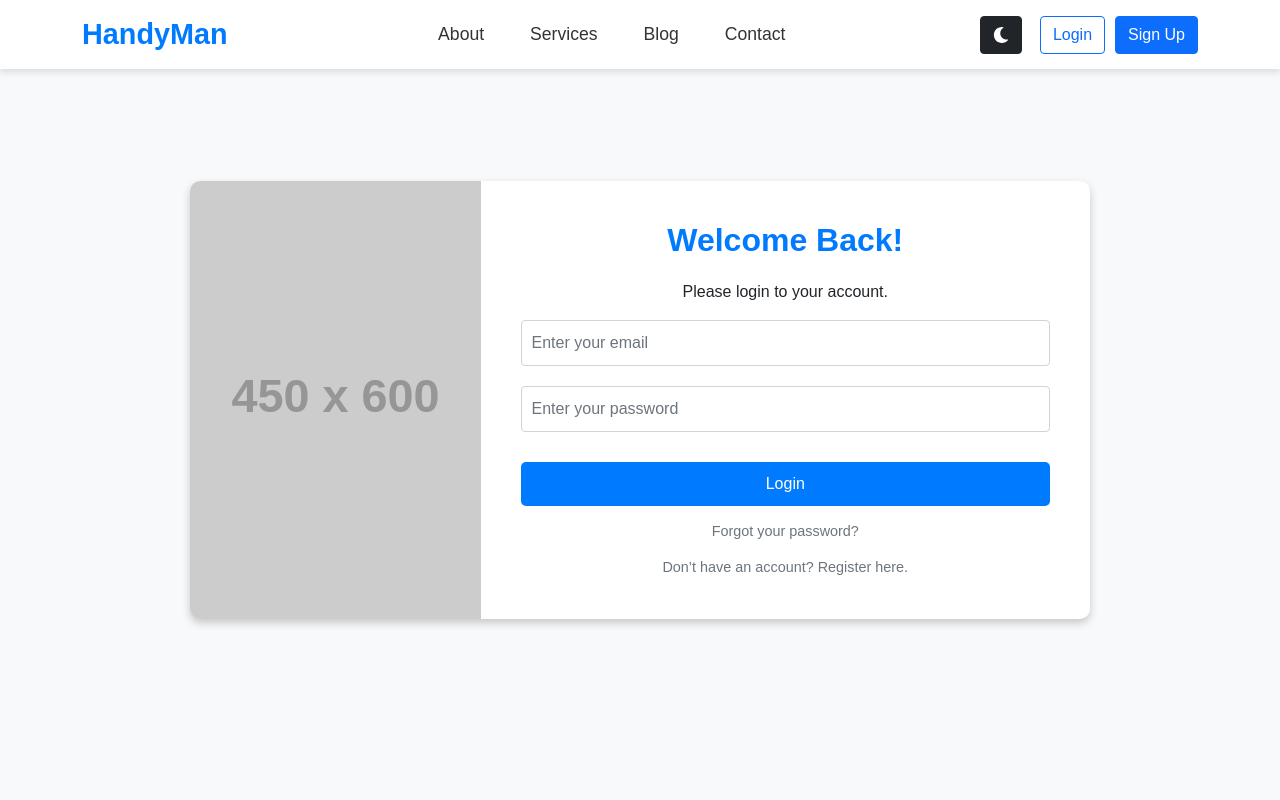
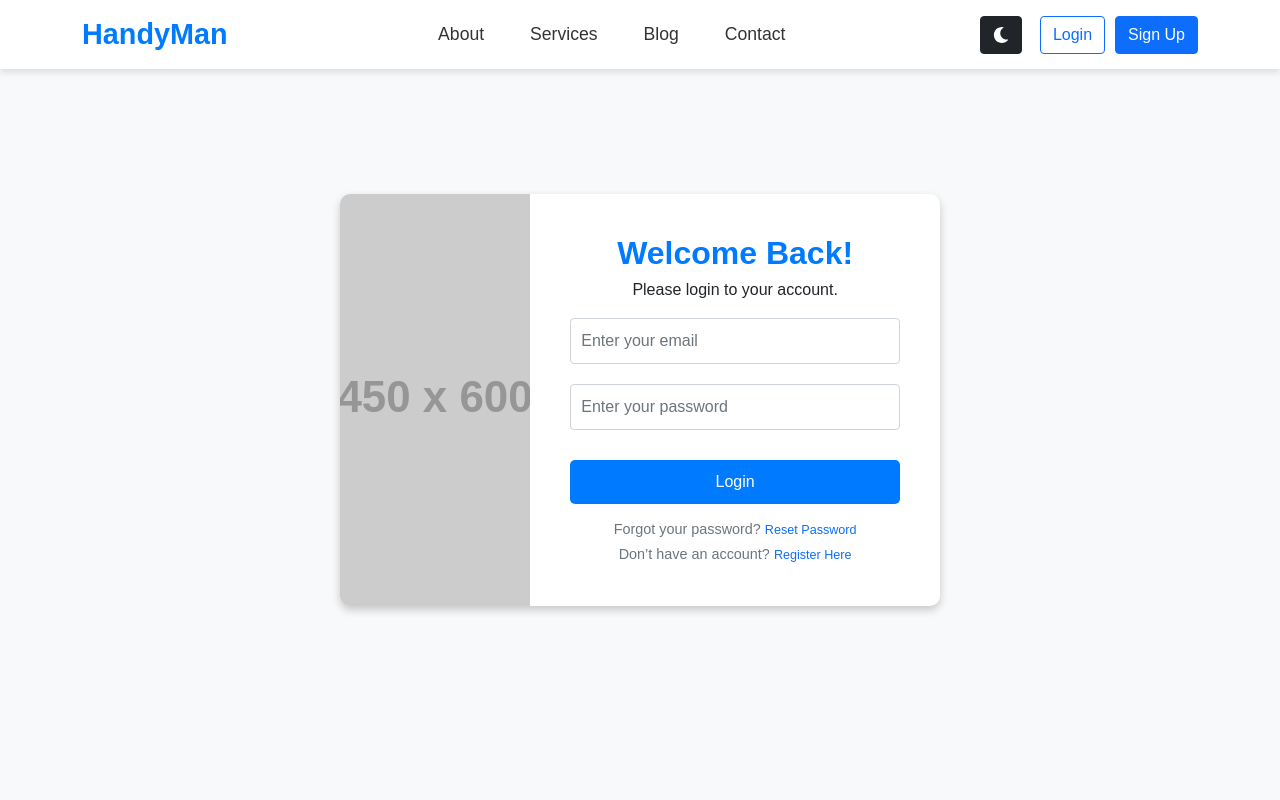
Before and after one commit to nurulazam-dev/mna-handyman-platform, a React (Vite) app: page /login in a window 1280 px wide. Shown: the top 800 px of the page. Built offline with nearby package versions, Linux system fonts and the light colour scheme.

Commit message:
Login page primary setup-2

```diff
--- a/src/pages/Login.jsx
+++ b/src/pages/Login.jsx
@@ -1,4 +1,5 @@
 import { Form, Button } from "react-bootstrap";
+import { Link } from "react-router-dom";
 
 const Login = () => {
   const pageStyle = {
@@ -12,7 +13,7 @@ const Login = () => {
 
   const cardStyle = {
     width: "100%",
-    maxWidth: "900px",
+    maxWidth: "600px",
     backgroundColor: "#fff",
     borderRadius: "10px",
     boxShadow: "0 4px 8px rgba(0, 0, 0, 0.2)",
@@ -42,7 +43,7 @@ const Login = () => {
     fontSize: "2rem",
     fontWeight: "bold",
     color: "#007bff",
-    marginBottom: "20px",
+    marginBottom: "5px",
   };
 
   const inputStyle = {
@@ -65,11 +66,6 @@ const Login = () => {
     marginTop: "15px",
     fontSize: "0.9rem",
     color: "#6c757d",
-    textDecoration: "none",
-  };
-
-  const linkHoverStyle = {
-    textDecoration: "underline",
   };
 
   return (
@@ -111,26 +107,19 @@ const Login = () => {
           </Form>
 
           {/* Links */}
-          <a
-            href="/forgot-password"
-            style={linkStyle}
-            onMouseOver={(e) =>
-              (e.target.style = { ...linkStyle, ...linkHoverStyle })
-            }
-            onMouseOut={(e) => (e.target.style = { ...linkStyle })}
-          >
-            Forgot your password?
-          </a>
-          <a
-            href="/register"
-            style={linkStyle}
-            onMouseOver={(e) =>
-              (e.target.style = { ...linkStyle, ...linkHoverStyle })
-            }
-            onMouseOut={(e) => (e.target.style = { ...linkStyle })}
-          >
-            Don’t have an account? Register here.
-          </a>
+          <div style={linkStyle}>
+            Forgot your password?{" "}
+            <Link to="/forgot-password" className="text-decoration-none">
+              <small className="text-primary">Reset Password</small>
+            </Link>
+          </div>
+
+          <div style={linkStyle} className="mt-1">
+            Don’t have an account?{" "}
+            <Link to="/register" className="text-decoration-none">
+              <small className="text-primary">Register Here</small>
+            </Link>
+          </div>
         </div>
       </div>
     </div>
```
